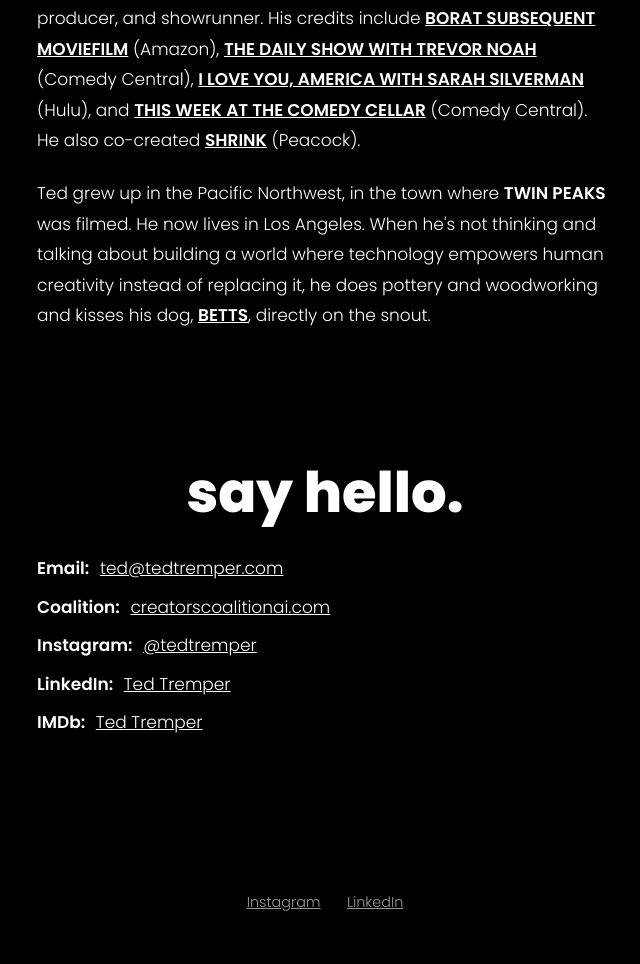
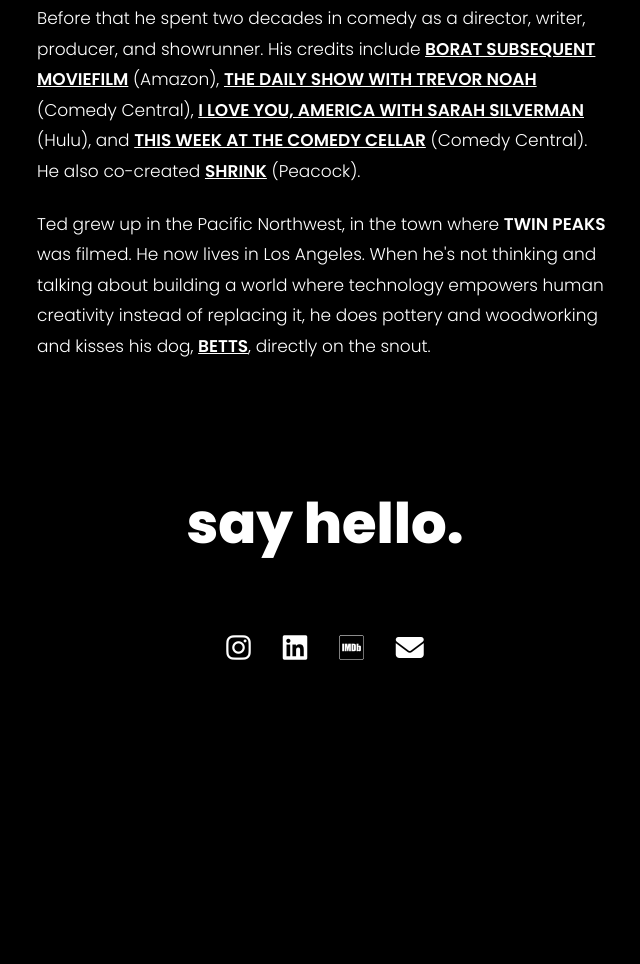
Before and after one commit to tedtremper/tedtremper.com, a plain HTML site: page index.html in a window 1280 px wide. Shown: the part 1439-2403 px from the top of the page, without its empty margins (315-955 px from the left). After the commit the page ends 2241 px from the top, so only its background shows below. Drawn offline with Linux system fonts and the light colour scheme.

Commit message:
Update index.html

```diff
--- a/index.html
+++ b/index.html
@@ -8,6 +8,7 @@
 <link rel="preconnect" href="https://fonts.googleapis.com">
 <link rel="preconnect" href="https://fonts.gstatic.com" crossorigin>
 <link href="https://fonts.googleapis.com/css2?family=Poppins:wght@300;400;600;800&display=swap" rel="stylesheet">
+<link rel="stylesheet" href="https://cdnjs.cloudflare.com/ajax/libs/font-awesome/6.5.2/css/all.min.css">
 <style>
   * { box-sizing: border-box; }
   html { scroll-behavior: smooth; }
@@ -68,6 +69,10 @@
   b { font-weight: 600; }
 
   .contact { padding-top: 0; }
+  .contact form { margin-top: 0; }
+  .icons { display: flex; justify-content: center; gap: 2rem; margin: 4.5rem 0 1rem; font-size: 1.75rem; }
+  .icons a { text-decoration: none; }
+  .icons a:hover { color: #999; }
   .contact ul { list-style: none; margin: 0; padding: 0; }
   .contact li { margin-bottom: .5rem; }
   .contact b { margin-right: .35em; }
@@ -123,7 +128,7 @@
 <section id="bio">
   <div class="col">
     <h2>bio</h2>
-    <p>Ted Tremper is the Executive Director of the <a target="_blank" rel="noopener" href="https://www.creatorscoalitionai.com/"><b>CREATORS COALITION ON AI</b></a> (<b>CCAI</b>), which he helped found in 2025 with fellow filmmakers including <b>DANIEL KWAN</b>, <b>JOSEPH GORDON-LEVITT</b>, <b>JANET YANG</b>, <b>JONATHAN WANG</b>, <b>SIAN HEDER</b> and <b>DAVID S. GOYER</b>. CCAI brings actors, writers, directors, producers and crew together to set standards for how AI gets used in film and television.</p>
+    <p>Ted Tremper is the Executive Director of the <a target="_blank" rel="noopener" href="https://www.creatorscoalitionai.com/"><b>CREATORS COALITION ON AI</b></a> (<b>CCAI</b>), which he helped found in 2025 with fellow filmmakers including <b>DANIEL KWAN</b>, <b>JOSEPH GORDON-LEVITT</b>, <b>JANET YANG</b>, <b>JONATHAN WANG</b>, <b>SIAN HEDER</b> and <b>DAVID S. GOYER</b>. CCAI's goal is to bring together the people working in film, television and content creation to build a future where technology empowers human creativity rather than replacing it.</p>
     <p>He also produced <a target="_blank" rel="noopener" href="https://www.focusfeatures.com/the-ai-doc-or-how-i-became-an-apocaloptimist"><b>THE AI DOC: OR HOW I BECAME AN APOCALOPTIMIST</b></a> (Focus Features). It was supposed to take eight months. It took almost three years. During that time he built relationships with more than 100 people inside and outside the frontier labs, and learned to translate between the people building AI and the people it affects.</p>
     <p>Before that he spent two decades in comedy as a director, writer, producer, and showrunner. His credits include <a target="_blank" rel="noopener" href="https://www.primevideo.com/detail/0H3D1IZ6BXXZESU8IM8ITTTB2C"><b>BORAT SUBSEQUENT MOVIEFILM</b></a> (Amazon), <a target="_blank" rel="noopener" href="https://www.cc.com/shows/the-daily-show"><b>THE DAILY SHOW WITH TREVOR NOAH</b></a> (Comedy Central), <a target="_blank" rel="noopener" href="https://www.hulu.com/series/i-love-you-america-with-sarah-silverman-1501fdad-75d2-4748-80ae-e63d95ff44f6"><b>I LOVE YOU, AMERICA WITH SARAH SILVERMAN</b></a> (Hulu), and <a target="_blank" rel="noopener" href="https://tv.apple.com/us/show/this-week-at-the-comedy-cellar/umc.cmc.1cquwi4ae35uj7m4yay00nfxz"><b>THIS WEEK AT THE COMEDY CELLAR</b></a> (Comedy Central). He also co-created <a target="_blank" rel="noopener" href="https://www.peacocktv.com/watch-online/tv/shrink/8159605805833168112"><b>SHRINK</b></a> (Peacock).</p>
     <p>Ted grew up in the Pacific Northwest, in the town where <b>TWIN PEAKS</b> was filmed. He now lives in Los Angeles. When he's not thinking and talking about building a world where technology empowers human creativity instead of replacing it, he does pottery and woodworking and kisses his dog, <a target="_blank" rel="noopener" href="https://www.instagram.com/bettsthefloof"><b>BETTS</b></a>, directly on the snout.</p>
@@ -133,13 +138,6 @@
 <section class="contact" id="contact">
   <div class="col">
     <h2>say hello.</h2>
-    <ul>
-      <li><b>Email:</b> <a href="mailto:ted@tedtremper.com">ted@tedtremper.com</a></li>
-      <li><b>Coalition:</b> <a target="_blank" rel="noopener" href="https://www.creatorscoalitionai.com/">creatorscoalitionai.com</a></li>
-      <li><b>Instagram:</b> <a target="_blank" rel="noopener" href="https://www.instagram.com/tedtremper">@tedtremper</a></li>
-      <li><b>LinkedIn:</b> <a target="_blank" rel="noopener" href="https://www.linkedin.com/in/ted-tremper-1475821b/">Ted Tremper</a></li>
-      <li><b>IMDb:</b> <a target="_blank" rel="noopener" href="https://www.imdb.com/name/nm3998229/">Ted Tremper</a></li>
-    </ul>
 
     <form id="contact-form" action="https://api.web3forms.com/submit" method="POST">
       <input type="hidden" name="access_key" value="__WEB3FORMS_KEY__">
@@ -151,13 +149,15 @@
       <button type="submit">Send</button>
       <p class="status" role="status" aria-live="polite"></p>
     </form>
+
+    <nav class="icons" aria-label="Elsewhere">
+      <a target="_blank" rel="noopener" href="https://www.instagram.com/tedtremper" aria-label="Instagram"><i class="fa-brands fa-instagram"></i></a>
+      <a target="_blank" rel="noopener" href="https://www.linkedin.com/in/ted-tremper-1475821b/" aria-label="LinkedIn"><i class="fa-brands fa-linkedin"></i></a>
+      <a target="_blank" rel="noopener" href="https://www.imdb.com/name/nm3998229/" aria-label="IMDb"><i class="fa-brands fa-imdb"></i></a>
+      <a href="mailto:ted@tedtremper.com" aria-label="Email ted@tedtremper.com"><i class="fa-solid fa-envelope"></i></a>
+    </nav>
   </div>
 </section>
-
-<footer>
-  <a target="_blank" rel="noopener" href="https://www.instagram.com/tedtremper">Instagram</a>
-  <a target="_blank" rel="noopener" href="https://www.linkedin.com/in/ted-tremper-1475821b/">LinkedIn</a>
-</footer>
 
 
 <script>
```
